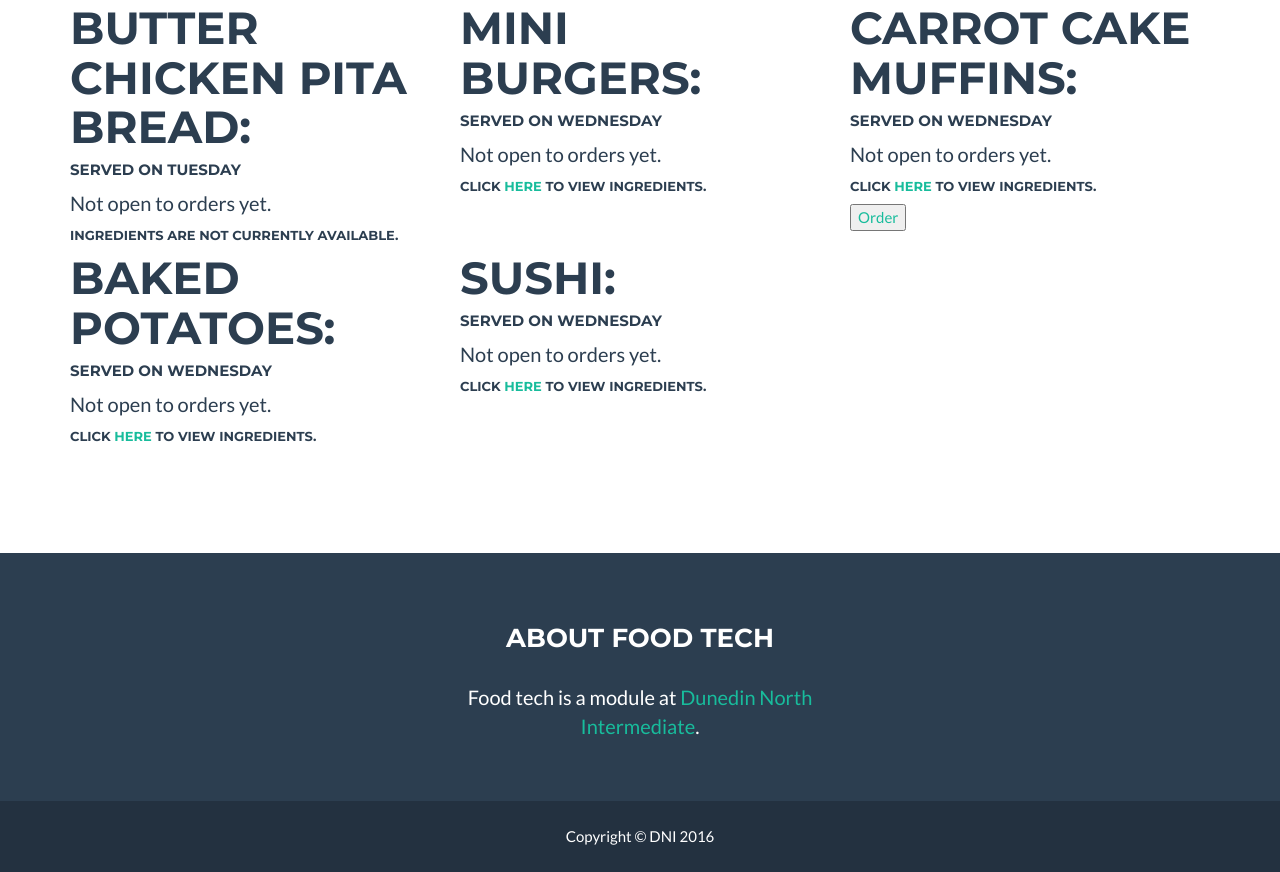
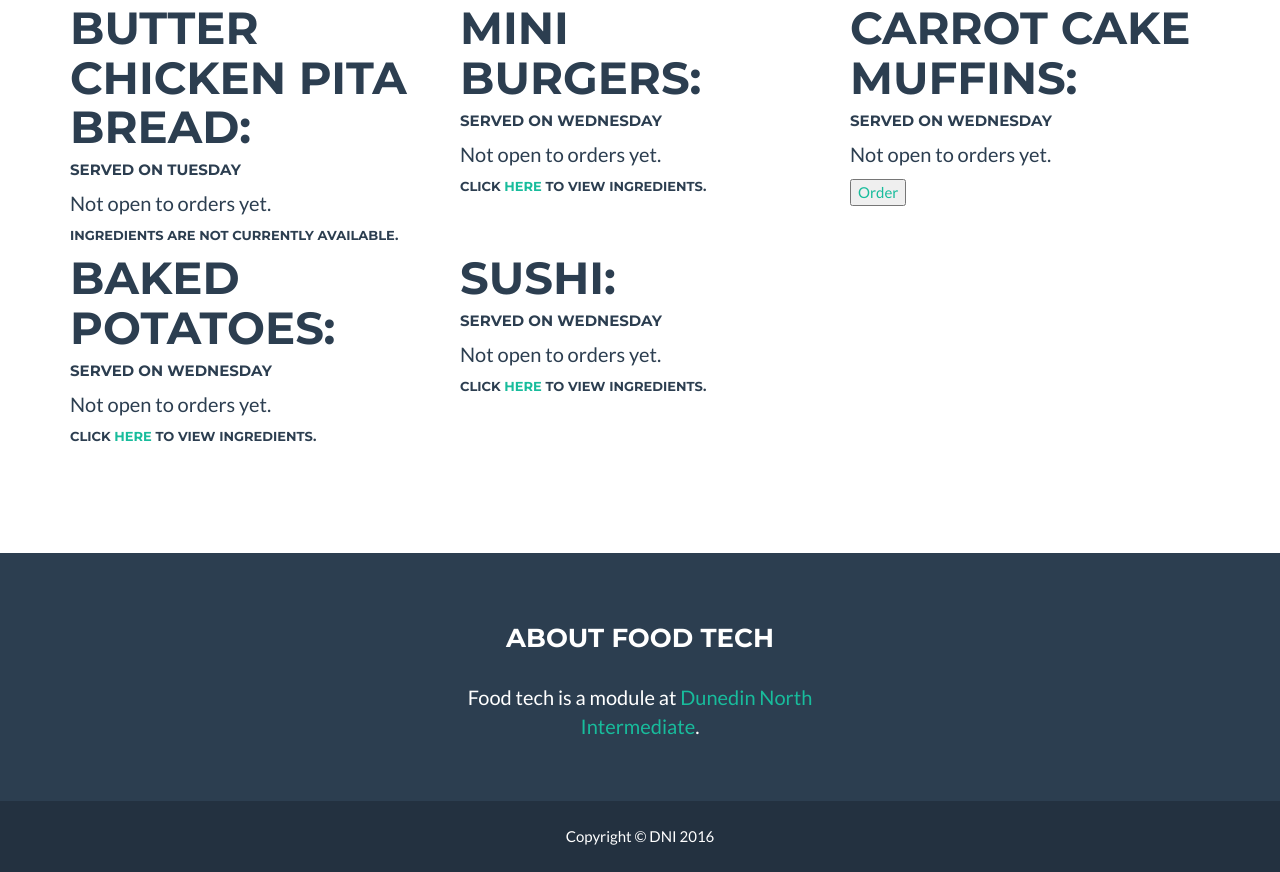
Before and after one commit to Lord-Treepa/8bsite, a plain HTML site: page index.html in a window 1280 px wide. Shown: the part 1909-2781 px from the top of the page. Drawn offline with nearby package versions, Linux system fonts and the light colour scheme.

Commit message:
Fixed order button

```diff
--- a/index.html
+++ b/index.html
@@ -210,7 +210,6 @@
                     <p></p>
                     <h5>Served on Wednesday</h5>
                     <p>Not open to orders yet.</p>
-                        <h6>Click <a href="ingredients.html#carrotcake">here</a> to view ingredients.</h6>
                         <a href="https://goo.gl/7Ybzpp"><button>Order</button></a>
                 </div>
             </div>
```
